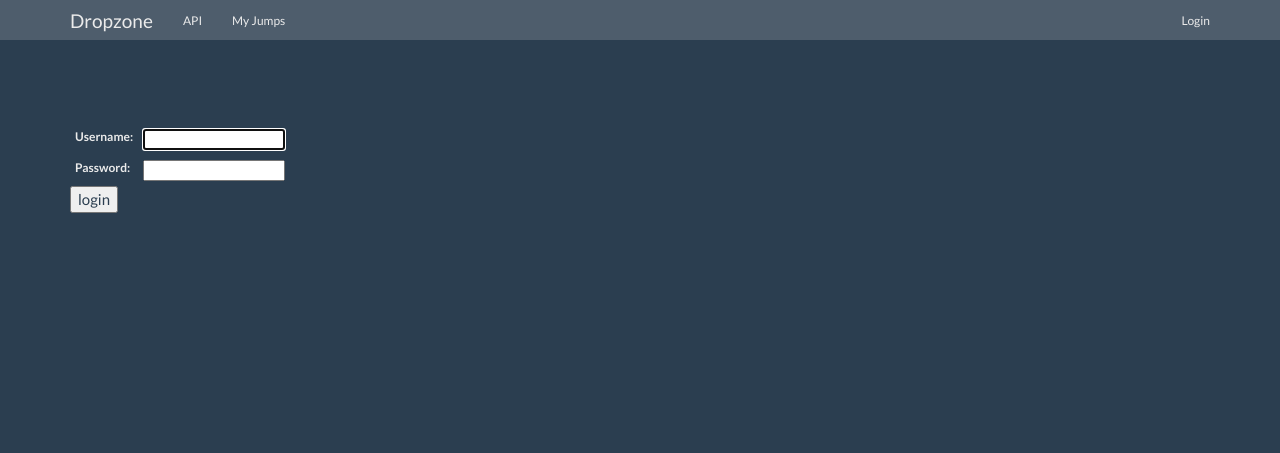
After one commit to rthewitt/django-demo, a Django app: page /accounts/login/ in a window 1280 px wide. The commit adds this page. Shown: the top 453 px of the page. Run offline with Django 3.2, Linux system fonts and the light colour scheme; some libraries are stand-ins or nearby versions.

Commit message:
Added user login/logout functionality

```diff
--- a/dropzone/dropzone/settings.py
+++ b/dropzone/dropzone/settings.py
@@ -120,3 +120,5 @@ USE_TZ = True
 # https://docs.djangoproject.com/en/1.9/howto/static-files/
 
 STATIC_URL = '/static/'
+
+LOGIN_REDIRECT_URL='/'
--- a/dropzone/dropzone/urls.py
+++ b/dropzone/dropzone/urls.py
@@ -1,5 +1,6 @@
 from django.conf.urls import url, include
 from django.contrib import admin
+from django.contrib.auth.views import login, logout
 
 from logbook.views import index
 
@@ -7,4 +8,6 @@ urlpatterns = [
     url(r'^$', index),
     url(r'^admin/', admin.site.urls),
     url(r'^logbook/', include('logbook.urls')),
+    url(r'^accounts/login/$', login, name='login'),
+    url(r'^accounts/logout/$', logout, name='logout', kwargs={'next_page': '/'})
 ]
--- a/dropzone/logbook/templates/base.html
+++ b/dropzone/logbook/templates/base.html
@@ -36,7 +36,11 @@
           </ul>
 
           <ul class="nav navbar-nav navbar-right">
-            <li><a href="#">Login</a></li>
+            {% if user.is_authenticated %}
+            <li><a href="{% url 'logout' %}">Logout</a></li>
+            {% else %}
+            <li><a href="{% url 'login' %}">Login</a></li>
+            {% endif %}
           </ul>
 
         </div>
--- /dev/null
+++ b/dropzone/logbook/templates/registration/login.html
@@ -0,0 +1,35 @@
+{% extends "base.html" %}
+
+{% block content %}
+
+{% if form.errors %}
+<p>Your username and password didn't match. Please try again.</p>
+{% endif %}
+
+{% if next %}
+    {% if user.is_authenticated %}
+    <p>Your account doesn't have access to this page. To proceed,
+    please login with an account that has access.</p>
+    {% else %}
+    <p>Please login to see this page.</p>
+    {% endif %}
+{% endif %}
+
+<form method="post" action="{% url 'login' %}">
+{% csrf_token %}
+<table>
+<tr>
+    <td>{{ form.username.label_tag }}</td>
+    <td>{{ form.username }}</td>
+</tr>
+<tr>
+    <td>{{ form.password.label_tag }}</td>
+    <td>{{ form.password }}</td>
+</tr>
+</table>
+
+<input type="submit" value="login" />
+<input type="hidden" name="next" value="{{ next }}" />
+</form>
+
+{% endblock %}
--- a/dropzone/logbook/views.py
+++ b/dropzone/logbook/views.py
@@ -1,5 +1,6 @@
 from django.shortcuts import render
 from django.http import HttpResponse, HttpResponseRedirect
+from django.contrib.auth.decorators import login_required
 
 from .models import Jump
 from .forms import JumpForm
@@ -9,6 +10,7 @@ def get_home_dz():
     return 'Lake Elsinore'
 
 
+@login_required
 def index(request):
     recent_jumps = list(reversed( Jump.objects.order_by('-date')[:5] ))
     jump_no = Jump.objects.count() + 1
@@ -19,6 +21,7 @@ def index(request):
     return render(request, 'logbook/index.html', { 'jumps': recent_jumps, 'JumpForm': JumpForm(initial=initial_data) })
 
 
+@login_required
 def jumps(request):
     if request.method == 'GET':
         jumps = Jump.objects.all()
```
